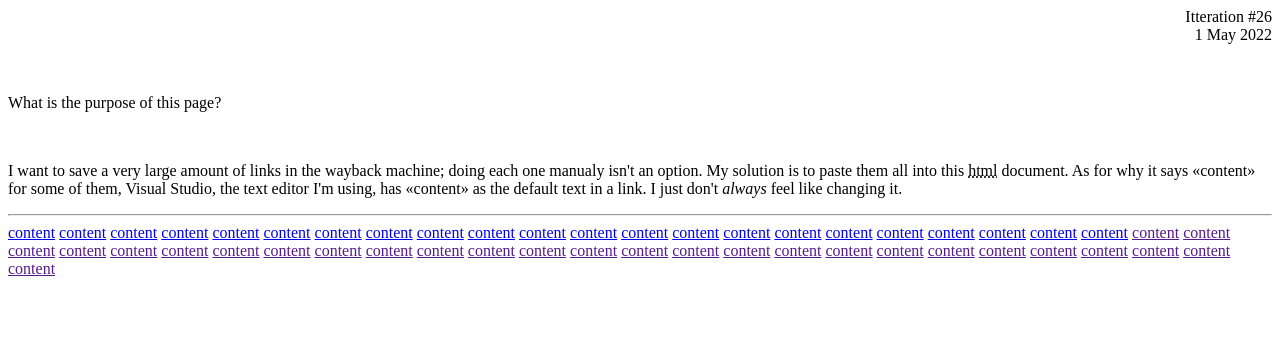
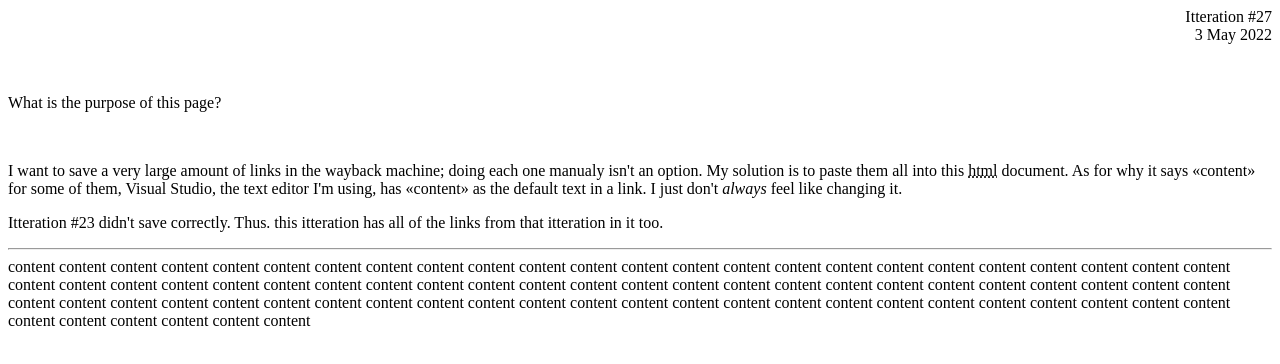
Before and after one commit to BuilderBoyHarry/random-links, a plain HTML site: page index.html in a window 1280 px wide. Drawn offline with Linux system fonts and the light colour scheme.

Commit message:
Update index.html

```diff
--- a/index.html
+++ b/index.html
@@ -7,66 +7,100 @@
 <body>
 
     <content>
-        <p style="text-align:right">Itteration #26<br/>1 May 2022</p>
+        <p style="text-align:right">Itteration #27<br/>3 May 2022</p>
         <br/>
         <p>What is the purpose of this page?</p>
         <br/>
         <p>
             I want to save a very large amount of links in the wayback machine; doing each one manualy isn't an option. My solution is to paste them all into this <abbr title="Hyper Text Markup Language">html</abbr> document. As for why it says &laquo;content&raquo; for some of them, Visual Studio, the text editor I'm using, has &laquo;content&raquo; as the default text in a link. I just don't <i>always</i> feel like changing it.
         </p>
+        <p>
+            Itteration #23 didn't save correctly. Thus. this itteration has all of the links from that itteration in it too.
+        </p>
     </content>
 
     <hr/>
 
-    <a href="https://duckduckgo.com/?t=ffab&q=windows+11+show+file+extensions&ia=web">content</a>
-    <a href="https://help.elgato.com/hc/en-us/sections/360004110952-Elgato-Stream-Deck-Software">content</a>
-    <a href="https://duckduckgo.com/?q=stream+deck+software&t=ffab&ia=web">content</a>
-    <a href="https://duckduckgo.com/?t=ffab&q=stream+deck&ia=web">content</a>
-    <a href="https://fileinfo.com/help/windows_11_show_file_extensions">content</a>
-    <a href="https://www.codeguru.com/visual-studio/visual-studio-vs-visual-studio-code/">content</a>
-    <a href="https://duckduckgo.com/?t=ffab&q=visual+studio+vs+visual+studio+code&ia=web">content</a>
-    <a href="https://getpocket.com/explore/item/against-metrics-how-measuring-performance-by-numbers-backfires?utm_source=pocket-newtab">content</a>
-    <a href="https://addons.mozilla.org/en-US/firefox/?utm_source=firefox-browser&utm_medium=firefox-browser&utm_content=find-more-link-bottom">content</a>
-    <a href="https://accounts.firefox.com/?context=fx_desktop_v3&entrypoint=preferences&action=email&service=sync">content</a>
-    <a href="https://addons.mozilla.org/en-US/firefox/addon/enhancer-for-youtube/?utm_source=addons.mozilla.org&utm_medium=referral&utm_content=homepage-collection-featured">content</a>
-    <a href="https://addons.mozilla.org/en-US/firefox/addon/sponsorblock/?utm_source=addons.mozilla.org&utm_medium=referral&utm_content=homepage-collection-featured">content</a>
-    <a href="https://addons.mozilla.org/en-US/firefox/addon/adblock-for-youtube/?utm_source=addons.mozilla.org&utm_medium=referral&utm_content=homepage-collection-featured">content</a>
-    <a href="https://addons.mozilla.org/en-US/firefox/addon/adblock-for-firefox/?utm_source=addons.mozilla.org&utm_medium=referral&utm_content=homepage-collection-featured">content</a>
-    <a href="https://www.mrfdev.com/how-to-use-enhancer-for-youtube">content</a>
-    <a href="https://mybrowseraddon.com/adblocker-for-youtube.html?v=0.3.4&type=install">content</a>
-    <a href="https://getadblock.com/en/installed/?u=mr0t80yf49906925&lg=en-US&dc=false">content</a>
-    <a href="https://duckduckgo.com/?q=visual+studio&t=ffab&ia=web">content</a>
-    <a href="https://duckduckgo.com/?t=ffab&q=vs+code&ia=web">content</a>
-    <a href="https://visualstudio.microsoft.com/thank-you-downloading-visual-studio/?sku=Community&channel=Release&version=VS2022&source=VSLandingPage&cid=2030&passive=false">content</a>
-    <a href="https://visualstudio.microsoft.com/vs/">content</a>
-    <a href="https://visualstudio.microsoft.com/">content</a>
-    <a href="">content</a>
-    <a href="">content</a>
-    <a href="">content</a>
-    <a href="">content</a>
-    <a href="">content</a>
-    <a href="">content</a>
-    <a href="">content</a>
-    <a href="">content</a>
-    <a href="">content</a>
-    <a href="">content</a>
-    <a href="">content</a>
-    <a href="">content</a>
-    <a href="">content</a>
-    <a href="">content</a>
-    <a href="">content</a>
-    <a href="">content</a>
-    <a href="">content</a>
-    <a href="">content</a>
-    <a href="">content</a>
-    <a href="">content</a>
-    <a href="">content</a>
-    <a href="">content</a>
-    <a href="">content</a>
-    <a href="">content</a>
-    <a href="">content</a>
-    <a href="">content</a>
-    <a href="">content</a>
+   <a htrf="https://youtu.be/7OPg-ksxZ4Y">content</a>
+   <a htrf="https://en.wikipedia.org/wiki/URL_shortening">content</a>
+   <a htrf="https://duckduckgo.com/?t=ffab&q=tinyurl&ia=web&iax=about">content</a>
+   <a htrf="https://duckduckgo.com/?t=ffab&q=tinyurl&ia=web">content</a>
+   <a htrf="https://duckduckgo.com/?t=ffab&q=short+url&ia=web&iax=about">content</a>
+   <a htrf="https://duckduckgo.com/?t=ffab&q=short+url&ia=web">content</a>
+   <a htrf="https://duckduckgo.com/?t=ffab&q=shortlink&ia=web">content</a>
+   <a htrf="https://getpocket.com/explore/item/why-so-many-mythological-monsters-are-female?utm_source=pocket-newtab">content</a>
+   <a htrf="https://youtu.be/l0BAwCAkoIg">content</a>
+   <a htrf="https://tinyurl.com/3ymfj82b">content</a>
+   <a htrf="https://youtu.be/4D7MqaQzK0Q">content</a>
+   <a htrf="https://tinyurl.com/5bcsvv8y">content</a>
+   <a htrf="https://tinyurl.com/yck8t696">content</a>
+   <a htrf="https://tinyurl.com/5c3mxr5v">content</a>
+   <a htrf="https://tinyurl.com/56wavkcy">content</a>
+   <a htrf="https://tinyurl.com/4akejpr8">content</a>
+   <a htrf="https://tinyurl.com/bdeaub2r">content</a>
+   <a htrf="https://tinyurl.com/2dde265n">content</a>
+   <a htrf="https://tinyurl.com/49mvs8ky">content</a>
+   <a htrf="https://tinyurl.com/bde7avcn">content</a>
+   <a htrf="https://www.youtube.com/channel/UCdkQzfvvGV5BdVmsPUNi4Dw">content</a>
+   <a htrf="https://tinyurl.com/2p8rhjku">content</a>
+   <a htrf="https://tinyurl.com/2mzfm2n9">content</a>
+   <a htrf="https://youtu.be/7OPg-ksxZ4Y">content</a>
+   <a htrf="https://tinyurl.com/yr4w6x22">content</a>
+   <a htrf="https://tinyurl.com/5j96jsjy">content</a>
+   <a htrf="https://support.mozilla.org/en-US/kb/bookmarks-toolbar-display-favorite-websites">content</a>
+   <a htrf="https://support.mozilla.org/en-US/kb/bookmarks-firefox">content</a>
+   <a htrf="https://duckduckgo.com/?t=ffab&q=firefox+display+bookmarks+while+browsing&ia=web">content</a>
+   <a htrf="https://youtu.be/z5-oUnaYswc">content</a>
+   <a htrf="https://tinyurl.com/2p9dt9cr">content</a>
+   <a htrf="https://youtu.be/O9oi0vDsuT4">content</a>
+   <a htrf="https://tinyurl.com/2p866yfb">content</a>
+   <a htrf="https://www.youtube.com/channel/UCj4zC1Hfj-uc90FUXzRamNw/join/join">content</a>
+   <a htrf="https://microsoftedge.microsoft.com/addons/detail/restore-youtube-dislike/ifpmglknomdpcfoboaiehlffhbhllkff">content</a>
+   <a htrf="https://addons.mozilla.org/en-US/firefox/addon/return-youtube-dislikes/">content</a>
+   <a htrf="https://returnyoutubedislike.com/install">content</a>
+   <a htrf="https://returnyoutubedislike.com/">content</a>
+   <a htrf="https://helpukrainewin.org">content</a>
+   <a htrf="https://chrome.google.com/webstore/detail/return-youtube-dislike/gebbhagfogifgggkldgodflihgfeippi">content</a>
+   <a htrf="https://www.turnoffthelights.com/extension/firefoxguide.html">content</a>
+   <a htrf="https://www.laptopmag.com/how-to/restore-youtube-dislikes">content</a>
+   <a htrf="https://duckduckgo.com/?t=ffab&q=restore+youtube+dislikes&ia=web">content</a>
+   <a htrf="https://www.minecraftforum.net/forums/mapping-and-modding-java-edition/minecraft-tools/1262665-nbtexplorer-nbt-editor-for-windows-and-mac">content</a>
+   <a htrf="https://duckduckgo.com/?t=ffab&q=nbtexplorer&ia=web">content</a>
+   <a htrf="https://upload.wikimedia.org/wikipedia/commons/4/4f/2022_Russian_invasion_of_Ukraine.svg">content</a>
+   <a htrf="https://duckduckgo.com/?t=ffab&q=openstreetmap&ia=web">content</a>
+   <a htrf="https://www.turnoffthelights.com/extension/firefoxuninstalled.html">content</a>
+   <a htrf="https://www.turnoffthelights.com/extension/firefoxwelcome.html">content</a>
+   <a htrf="https://addons.mozilla.org/en-US/firefox/addon/darkreader/?utm_source=addons.mozilla.org&utm_medium=referral&utm_content=search">content</a>
+   <a htrf="https://addons.mozilla.org/en-US/firefox/search/?q=DARK%20mode">content</a>
+   <a htrf="https://addons.mozilla.org/en-US/firefox/search/?q=DARK%20theme">content</a>
+   <a htrf="https://darkreader.org/help/en/">content</a>
+   <a htrf="https://translate.google.com/?sl=auto&tl=en&text=Estuary&op=translate">content</a>
+   <a htrf="https://translate.google.com/?sl=auto&tl=en&op=translate">content</a>
+   <a htrf="https://translate.google.com/">content</a>
+   <a htrf="https://www.mozilla.org/en-US/firefox/100.0/whatsnew/?oldversion=99.0.1">content</a>
+   <a htrf="https://www.reuters.com/world/europe/russian-rocket-strike-hits-strategic-bridge-southwest-ukraine-local-authorities-2022-05-02/">content</a>
+   <a htrf="https://www.openstreetmap.org/#map=19/41.13990/-77.45082&layers=N">content</a>
+   <a htrf="https://www.openstreetmap.org/note/new#map=18/41.13908/-77.45045&layers=N">content</a>
+   <a htrf="https://www.openstreetmap.org/note/new#map=18/41.13908/-77.45045&layers=N">content</a>
+   <a htrf="https://www.openstreetmap.org/#map=18/41.13920/-77.45070&layers=N">content</a>
+   <a htrf="https://www.openstreetmap.org/user/new">content</a>
+   <a htrf="https://en.wikipedia.org/wiki/M%C3%B6bius_strip">content</a>
+   <a htrf="https://en.wikipedia.org/wiki/Liman_(landform)">content</a>
+   <a htrf="https://en.wikipedia.org/wiki/Control_of_cities_during_the_Russo-Ukrainian_War#Luhansk_Oblast">content</a>
+   <a htrf="https://en.wikipedia.org/wiki/Template:Anchor">content</a>
+   <a htrf="https://www.criticalthreats.org/analysis/russian-offensive-campaign-assessment-march-3">content</a>
+   <a htrf="https://tinyurl.com/bdty9eh8">content</a>
+   <a htrf="https://duckduckgo.com/?t=ffab&q=de+facto&ia=web">content</a>
+   <a htrf="https://tinyurl.com/4fstrk56">content</a>
+   <a htrf="https://tinyurl.com/4fstrk56">content</a>
+   <a htrf="https://translate.google.com/?sl=auto&tl=en&text=Встреча подразделений ВС РФ и ЛНР в Новоайдаре 008.png&op=translate">content</a>
+   <a htrf="https://zipl.pro/">content</a>
+   <a htrf="https://en.wikipedia.org/wiki/Wikipedia:Manual_of_Style/Road_junction_lists">content</a>
+   <a htrf="https://en.wikipedia.org/w/index.php?title=Special:Search&search=molossia&fulltext=1&profile=default&ns0=1">content</a>
+   <a htrf="https://en.wikipedia.org/wiki/Special:Search?search=molosia&sourceid=Mozilla-search&ns0=1">content</a>
+   <a htrf="https://en.wikipedia.org/wiki/Timeline_of_the_2022_Russian_invasion_of_Ukraine#cite_note-461">content</a>
+
+
 
 
 
```
